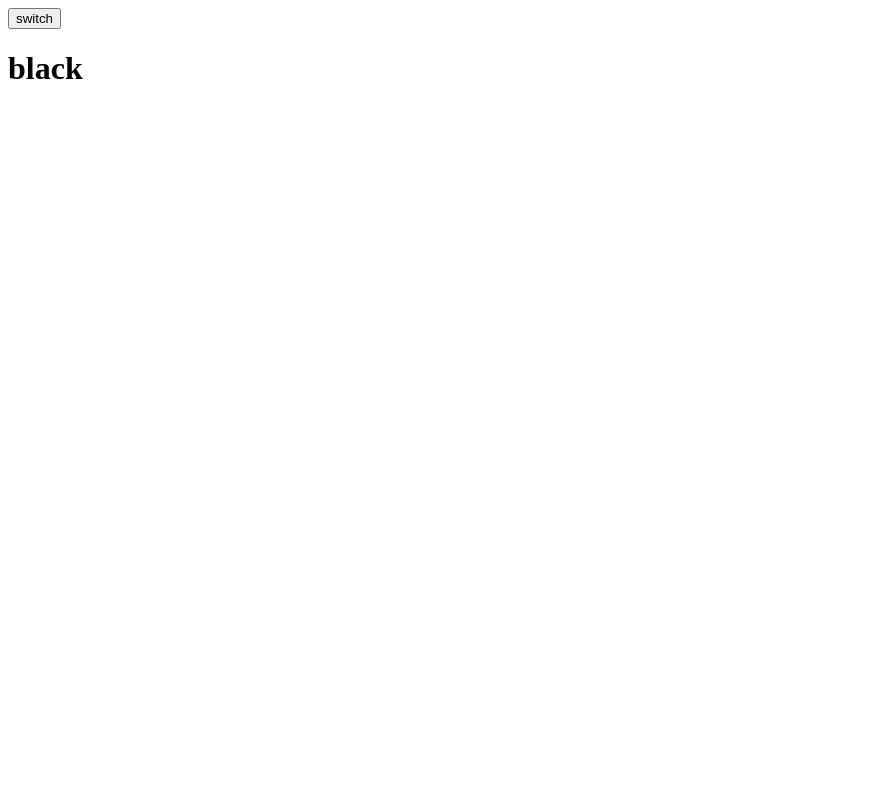
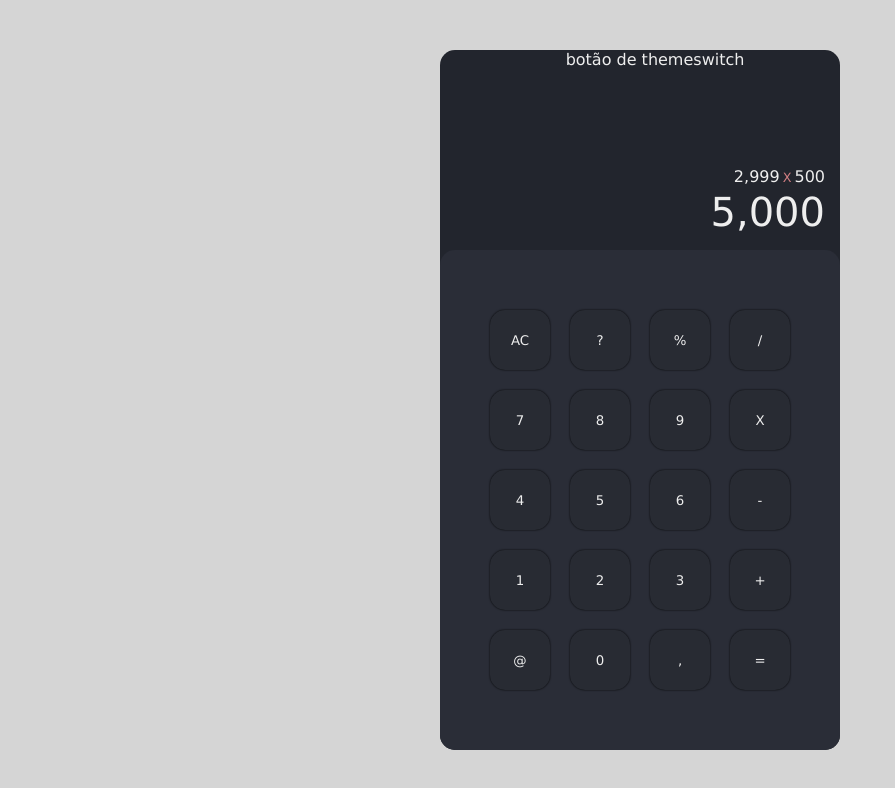
Before and after one commit to felipe-AGomes/calculadora-react, a React (Vite) app: page / in a window 1280 px wide. Shown: the top 788 px of the page, without its empty margins (0-895 px from the left). Built offline with nearby package versions, Linux system fonts and the light colour scheme.

Commit message:
calculator

```diff
--- a/src/App.tsx
+++ b/src/App.tsx
@@ -1,15 +1,14 @@
+import './app.css';
+import Calculator from './components/Calculator/Calculator';
 import useThemeContext from './hooks/useThemeContext';
 
 function App() {
-	const { theme, toggleTheme } = useThemeContext();
+	const { theme } = useThemeContext();
 
 	return (
-		<>
-			<button onClick={toggleTheme}>switch</button>
-			<div>
-				<h1>{theme}</h1>
-			</div>
-		</>
+		<div className={`container__calculator ${theme}`}>
+			<Calculator />
+		</div>
 	);
 }
 
--- /dev/null
+++ b/src/app.css
@@ -0,0 +1,16 @@
+.container__calculator {
+	display: flex;
+	align-items: center;
+	justify-content: center;
+
+	width: 100vw;
+	height: 100vh;
+}
+
+.container__calculator.white {
+	background: var(--white-background);
+}
+
+.container__calculator.black {
+	background: var(--black-background);
+}
--- a/src/components/Calculator/Calculator.css
+++ b/src/components/Calculator/Calculator.css
@@ -0,0 +1,19 @@
+.calculator {
+	display: flex;
+	flex-direction: column;
+
+	position: relative;
+	width: 100%;
+	max-width: 400px;
+	height: 700px;
+	max-height: 700px;
+	border-radius: 15px;
+}
+
+.calculator.white {
+	background-color: var(--white-primary);
+}
+
+.calculator.black {
+	background-color: var(--black-primary);
+}
--- a/src/components/Calculator/Calculator.tsx
+++ b/src/components/Calculator/Calculator.tsx
@@ -0,0 +1,15 @@
+import './Calculator.css'
+import useThemeContext from '../../hooks/useThemeContext';
+import CalculatorDispaly from '../CalculatorDisplay/CalculatorDisplay';
+import CalculatorKeyboard from '../CalculatorKeyboard/CalculatorKeyboard';
+
+export default function Calculator() {
+	const { theme } = useThemeContext();
+
+	return (
+		<div className={`calculator ${theme}`}>
+			<CalculatorDispaly />
+			<CalculatorKeyboard />
+		</div>
+	);
+}
--- a/src/components/CalculatorButton/CalculatorButton.css
+++ b/src/components/CalculatorButton/CalculatorButton.css
@@ -0,0 +1,17 @@
+.button {
+	width: 60px;
+	height: 60px;
+	border-radius: 15px;
+	border: none;
+	box-shadow: 0px 0px 2px rgba(0, 0, 0, 1);
+}
+
+.button.white {
+	background: var(--white-button);
+	color: var(--white-number-primary);
+}
+
+.button.black {
+	background: var(--black-button);
+	color: var(--black-number-primary);
+}
--- a/src/components/CalculatorButton/CalculatorButton.tsx
+++ b/src/components/CalculatorButton/CalculatorButton.tsx
@@ -0,0 +1,19 @@
+import useThemeContext from '../../hooks/useThemeContext';
+import './CalculatorButton.css';
+
+type Props = {
+	button: string;
+};
+
+export default function CalculatorButton({ button }: Props) {
+	const { theme } = useThemeContext();
+
+	return (
+		<button
+			type='button'
+			className={`button ${theme}`}
+		>
+			{button}
+		</button>
+	);
+}
--- a/src/components/CalculatorDisplay/CalculatorDisplay.css
+++ b/src/components/CalculatorDisplay/CalculatorDisplay.css
@@ -0,0 +1,52 @@
+.display__container {
+	position: relative;
+	width: 100%;
+	height: 200px;
+	padding: 15px;
+	text-align: right;
+}
+
+.display__container.white {
+	color: var(--white-number-primary);
+}
+.display__container.black {
+	color: var(--black-number-primary);
+}
+
+.switcher {
+	display: flex;
+	align-items: center;
+	justify-content: center;
+
+	position: absolute;
+	top: 0;
+	width: 100%;
+}
+
+.calc__container {
+	display: flex;
+	justify-content: flex-end;
+	align-items: flex-end;
+	flex-direction: column;
+	gap: 3px;
+
+	width: 100%;
+	height: 100%;
+}
+
+.calc {
+	display: flex;
+	align-items: baseline;
+	gap: 3px;
+
+	font-size: 1rem;
+}
+
+.x__result {
+	color: var(--red-operators);
+	font-size: 0.8rem;
+}
+
+.result {
+	font-size: 2.5rem;
+}
--- a/src/components/CalculatorDisplay/CalculatorDisplay.tsx
+++ b/src/components/CalculatorDisplay/CalculatorDisplay.tsx
@@ -0,0 +1,22 @@
+import useThemeContext from '../../hooks/useThemeContext';
+import './CalculatorDisplay.css';
+
+export default function CalculatorDispaly() {
+	const { theme } = useThemeContext();
+
+	return (
+		<div className={`display__container ${theme}`}>
+			<div className='switcher'>botão de themeswitch</div>
+			<div className='calc__container'>
+				<div className='calc'>
+					<span>2,999</span>
+					<span className='x__result'>X</span>
+					<span>500</span>
+				</div>
+				<div className='result'>
+					<span>5,000</span>
+				</div>
+			</div>
+		</div>
+	);
+}
--- /dev/null
+++ b/src/components/CalculatorKeyboard/CalculatorKeyboard.css
@@ -0,0 +1,14 @@
+.keyboard__container {
+	display: grid;
+	grid-template-columns: repeat(4, auto);
+	align-items: center;
+	justify-content: space-between;
+	flex-grow: 1;
+
+	border-radius: 15px;
+	padding: 50px;
+}
+
+.keyboard__container.black {
+	background: var(--black-secondary);
+}
--- /dev/null
+++ b/src/components/CalculatorKeyboard/CalculatorKeyboard.tsx
@@ -0,0 +1,32 @@
+import useThemeContext from '../../hooks/useThemeContext';
+import CalculatorButton from '../CalculatorButton/CalculatorButton';
+import './CalculatorKeyboard.css';
+
+export default function CalculatorKeyboard() {
+	const { theme } = useThemeContext();
+
+	return (
+		<div className={`keyboard__container ${theme}`}>
+			<CalculatorButton button='AC' />
+			<CalculatorButton button='?' />
+			<CalculatorButton button='%' />
+			<CalculatorButton button='/' />
+			<CalculatorButton button='7' />
+			<CalculatorButton button='8' />
+			<CalculatorButton button='9' />
+			<CalculatorButton button='X' />
+			<CalculatorButton button='4' />
+			<CalculatorButton button='5' />
+			<CalculatorButton button='6' />
+			<CalculatorButton button='-' />
+			<CalculatorButton button='1' />
+			<CalculatorButton button='2' />
+			<CalculatorButton button='3' />
+			<CalculatorButton button='+' />
+			<CalculatorButton button='@' />
+			<CalculatorButton button='0' />
+			<CalculatorButton button=',' />
+			<CalculatorButton button='=' />
+		</div>
+	);
+}
--- a/src/components/ThemeContextProvider/ThemeContextProvider.tsx
+++ b/src/components/ThemeContextProvider/ThemeContextProvider.tsx
@@ -1,3 +1,4 @@
+import './ThemeContextProvider.css'
 import React, { useState } from 'react';
 import ThemeContext from '../../contexts/ThemeContext';
 
--- a/src/index.css
+++ b/src/index.css
@@ -0,0 +1,21 @@
+* {
+	margin: 0;
+	padding: 0;
+	box-sizing: border-box;
+	font-family: Verdana, Geneva, Tahoma, sans-serif;
+}
+
+:root {
+	--black-background: #d5d5d5;
+	--white-background: #f5f3f3;
+	--black-primary: #22252d;
+	--white-primary: #ffffff;
+	--black-secondary: #2a2d37;
+	--white-secondary: #f9f9f9;
+	--black-button: #282b33;
+	--white-button: #f7f7f7;
+	--black-number-primary: #eee;
+	--white-number-primary: #333;
+	--green-operators: #51bdae;
+	--red-operators: #d27f83;
+}
```
